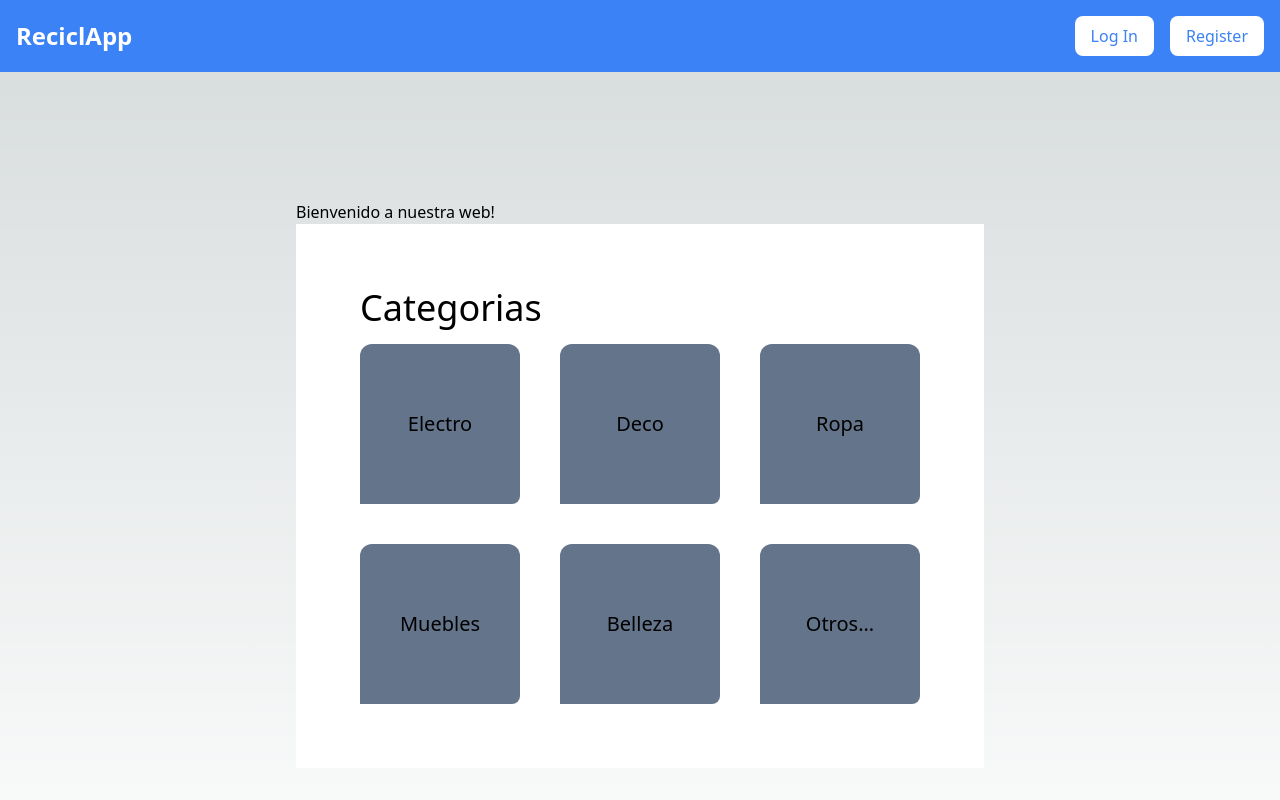
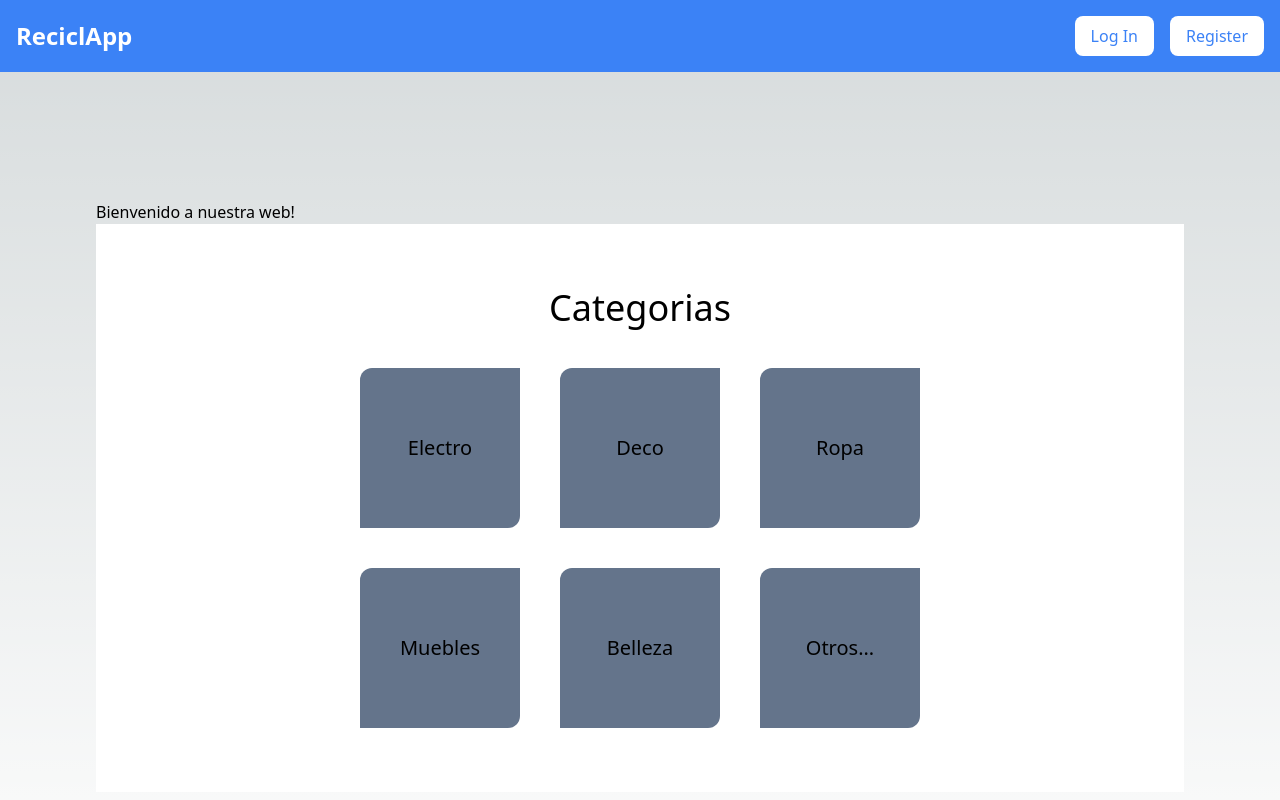
Before and after one commit to No-Country/s11-02-m-node-react, a Next.js app in the folder front/: page /LandingPage in a window 1280 px wide. Shown: the top 800 px of the page. Built offline with nearby package versions, Linux system fonts and the light colour scheme.

Commit message:
add animation

```diff
--- a/front/app/LandingPage/page.jsx
+++ b/front/app/LandingPage/page.jsx
@@ -2,12 +2,12 @@ import React from 'react';
 import Category from './../components/Category/Category';
 
 const LandingPage = () => {
-  return (
-    <div>
-      Bienvenido a nuestra web!
-      <Category />
-    </div>
-  );
+     return (
+          <div className="w-full">
+               Bienvenido a nuestra web!
+               <Category />
+          </div>
+     );
 };
 
 export default LandingPage;
--- a/front/app/components/Category/Category.js
+++ b/front/app/components/Category/Category.js
@@ -2,31 +2,18 @@ import React from 'react';
 
 function Category() {
      return (
-    <div className=" bg-white p-16 flex flex-col justify-center ">
-      <h1 className="text-black text-4xl mb-4 ">Categorias</h1>
-
+          <div className=" bg-white p-16  ">
                <ul className="flex flex-col items-center justify-center gap-10 text-xl flex-wrap">
-        <div className="flex flex-row gap-10 flex-wrap">
-          <li className="bg-slate-500 rounded-t-xl rounded-br-lg h-40 w-40 flex items-center justify-center">
-            Electro
-          </li>
-          <li className="bg-slate-500 rounded-t-xl rounded-br-lg h-40 w-40 flex items-center justify-center">
-            Deco
-          </li>
-          <li className="bg-slate-500 rounded-t-xl rounded-br-lg h-40 w-40 flex items-center justify-center">
-            Ropa
-          </li>
+                    <h1 className="text-black text-4xl  ">Categorias</h1>
+                    <div className="flex flex-row gap-10 justify-center items-center flex-wrap">
+                         <li className="categoryDiv">Electro</li>
+                         <li className="categoryDiv">Deco</li>
+                         <li className="categoryDiv">Ropa</li>
                     </div>
-        <div className="flex flex-row gap-10 flex-wrap">
-          <li className="bg-slate-500 rounded-t-xl rounded-br-lg h-40 w-40 flex items-center justify-center">
-            Muebles
-          </li>
-          <li className="bg-slate-500 rounded-t-xl rounded-br-lg h-40 w-40 flex items-center justify-center">
-            Belleza
-          </li>
-          <li className="bg-slate-500 rounded-t-xl rounded-br-lg h-40 w-40 flex items-center justify-center">
-            Otros...
-          </li>
+                    <div className="flex flex-row gap-10 justify-center items-center flex-wrap">
+                         <li className="categoryDiv">Muebles</li>
+                         <li className="categoryDiv ">Belleza</li>
+                         <li className="categoryDiv ">Otros...</li>
                     </div>
                </ul>
           </div>
--- a/front/app/globals.css
+++ b/front/app/globals.css
@@ -25,3 +25,20 @@ body {
           )
           rgb(var(--background-start-rgb));
 }
+
+.categoryDiv {
+     border-top-left-radius: 0.75rem;
+     border-bottom-right-radius: 0.75rem;
+     background-color: rgb(100 116 139);
+     height: 10rem;
+     width: 10rem;
+     display: flex;
+     justify-content: center;
+     align-items: center;
+     cursor: pointer;
+     transition: ease-in, 0.3s;
+}
+
+.categoryDiv:hover {
+     transform: scale(1.05);
+}
```
Lines whose indentation alone changed are shown as unchanged.
